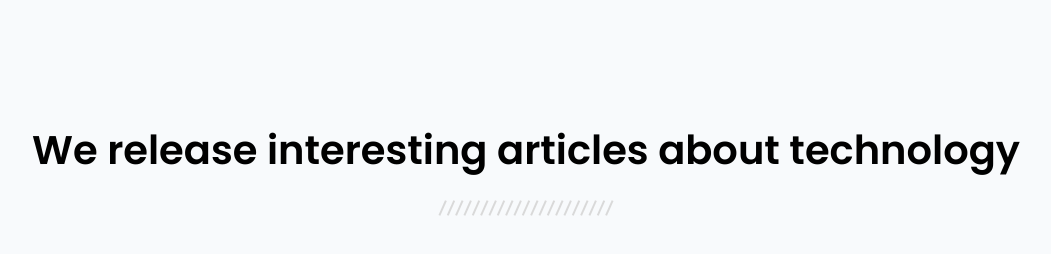
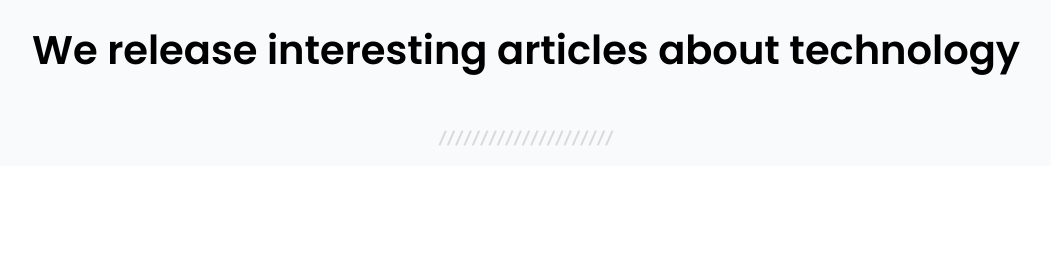
Before and after one commit to hitnc/article-listing, a plain HTML site: page index.html in a window 1280 px wide. Shown: the whole page, without its empty margins (114-1165 px from the left). Drawn offline with Linux system fonts and the light colour scheme.

Commit message:
Adjust main title separation

```diff
--- a/styles.css
+++ b/styles.css
@@ -16,13 +16,13 @@ body {
     display: flex;
     flex-direction: column;
     align-items: center;
-    padding: 60px 20px;
+    padding: 0 20px;
     text-align: center;
 }
 
 .wrapper h1 {
     font-size: 2.5rem;
-    margin: 20px;
+    margin-bottom: 50px;
 }
 
 .wrapper img {
@@ -34,7 +34,7 @@ body {
     display: flex;
     flex-direction: column;
     align-items: center;
-    padding: 40px 20px;
+    padding: 20px;
 }
 
 .main-title,
@@ -42,6 +42,4 @@ body {
     display: flex;
     justify-content: center;
     align-items: center;
-
-
 }
```
